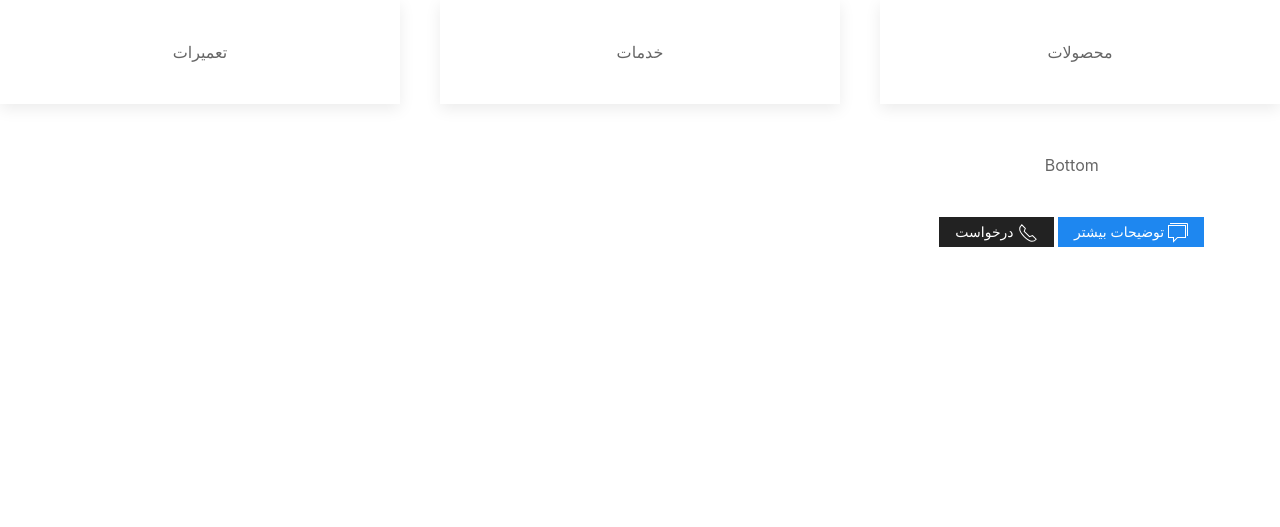
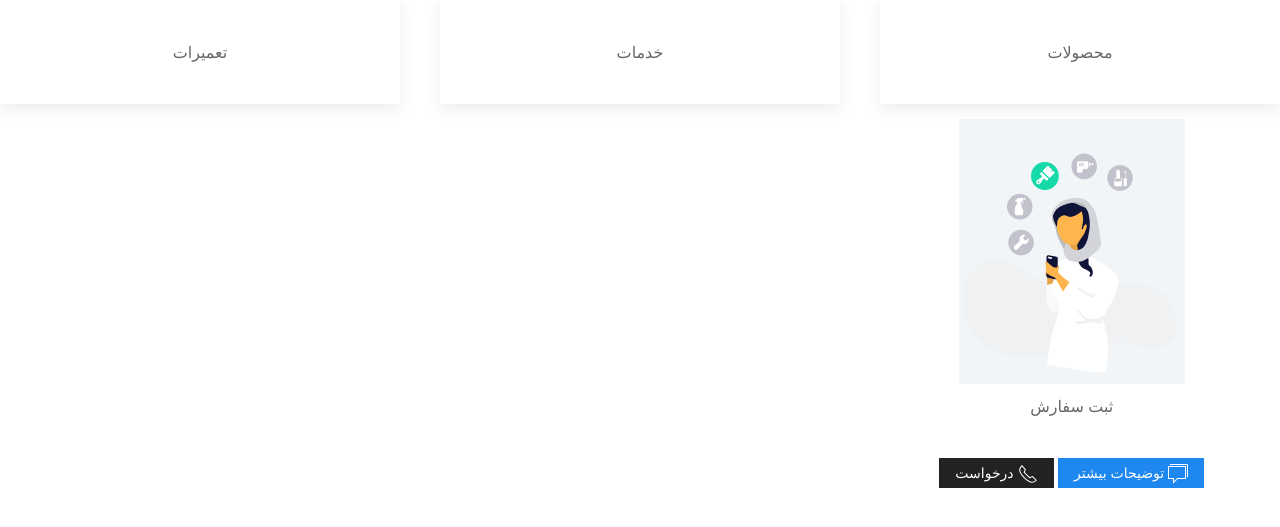
Before and after one commit to nim4karimi/uromkala, a Django app: page / in a window 1280 px wide. Shown: the part 80-607 px from the top of the page. Run offline with Django 3.2, Linux system fonts and the light colour scheme; some libraries are stand-ins or nearby versions.

Commit message:
Add PlaceHolder Card

```diff
--- a/app/templates/app/index.html
+++ b/app/templates/app/index.html
@@ -13,15 +13,15 @@
     </div>
 </div>
 
-<div class="uk-child-width-1-2 uk-child-width-1-3@s uk-grid-match uk-grid-small" uk-grid>
+<div class="uk-child-width-1-3 uk-child-width-1-3@s uk-grid-match uk-grid-small" uk-grid>
     <div class="uk-text-center">
         <div class="uk-inline-clip uk-transition-toggle" tabindex="0">
-            <img src="http://via.placeholder.com/400x300" alt="">
+            <img src="{% static '/app/img/1.png' %}" alt="">
             <div class="uk-transition-slide-bottom uk-position-bottom uk-overlay uk-overlay-default">
-                <p class="uk-h4 uk-margin-remove">Bottom</p>
+                <p class="uk-h4 uk-margin-remove">سرویس مورد نظرتان اعم از نظافت، لوله کشی، تعویض روغن ماشین در محل و یا قالیشویی را انتخاب و مکان و زمان انجام آن را مشخص نمایید. </p>
             </div>
         </div>
-        <p class="uk-margin-small-top">Bottom</p>
+        <p class="uk-margin-small-top"> ثبت سفارش </p>
         <p uk-margin>
             <button class="uk-button uk-button-primary uk-button-small"><span uk-icon="icon: comments"></span> توضیحات بیشتر</button>
             <button class="uk-button uk-button-secondary uk-button-small"><span uk-icon="icon: receiver"></span> درخواست</button>
```
Also changed, not shown: app/static/app/img/1.png (added).
